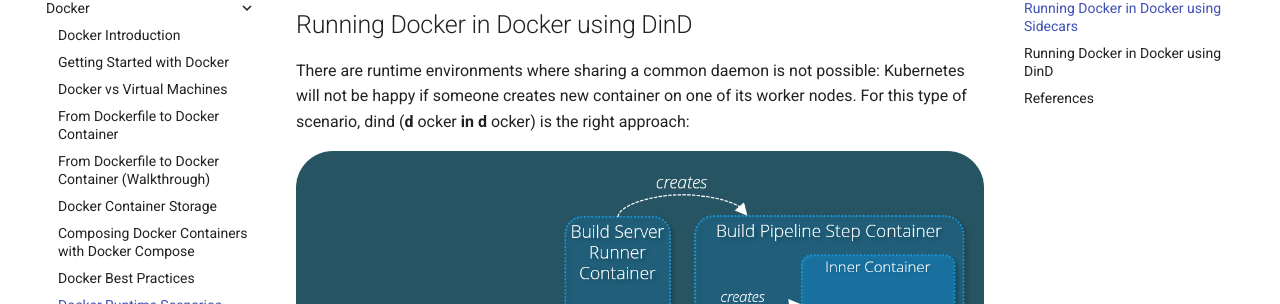
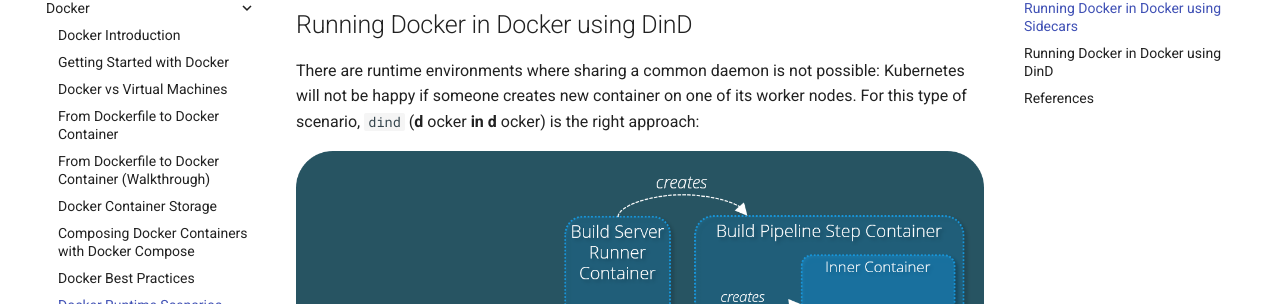
Before and after one commit to msgoat/cxp-dox-home, an MkDocs documentation site: the page built from docs/docker/docker_runtime_scenarios.md, in a window 1280 px wide and 900 px high, scrolled down 3184 px. Shown: the part 199-503 px from the top of the window. Built offline with MkDocs 1.6.1 and Material for MkDocs 9.7.7, drawn with Linux system fonts in a browser that asks for light colours; comment, search, counter and statistics services are not loaded.

```diff
--- a/docs/docker/docker_runtime_scenarios.md
+++ b/docs/docker/docker_runtime_scenarios.md
@@ -50,7 +50,7 @@ the runner container, the command is executed by the outer daemon which creates
 ## Running Docker in Docker using DinD
 
 There are runtime environments where sharing a common daemon is not possible: Kubernetes will not be happy if someone
-creates new container on one of its worker nodes. For this type of scenario, dind (__d__ ocker __in__ __d__ ocker) is the right approach:
+creates new container on one of its worker nodes. For this type of scenario, `dind` (__d__ ocker __in__ __d__ ocker) is the right approach:
 
 ![](img/docker_in_docker_dind.png)
 
```
